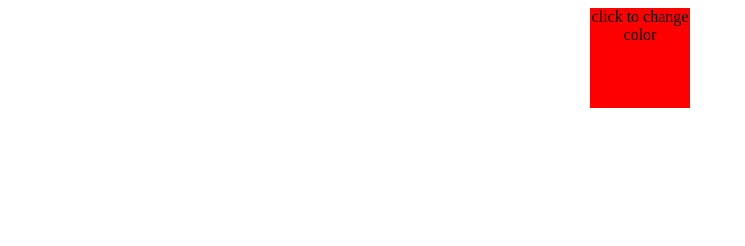
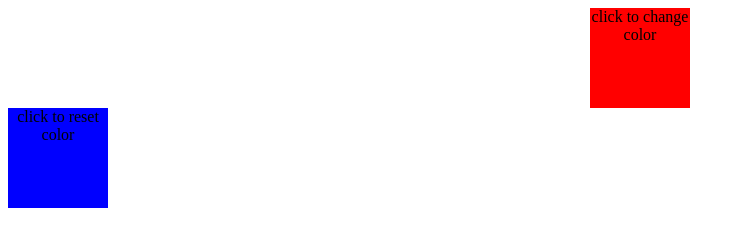
Before and after one commit to zackattack16/first-webpage, a plain HTML site: page index.html in a window 1280 px wide. Shown: the whole page, without its empty margins (0-745 px from the left). Drawn offline with Linux system fonts and the light colour scheme.

Commit message:
color change 2

```diff
--- a/index.html
+++ b/index.html
@@ -7,6 +7,8 @@
     <body>
         <center><div id="box">click to change color</div></center>
 
+        <div id="box2">click to reset color</div>
+
         <script src="script.js"></script>
     </body>
 </html>
```
